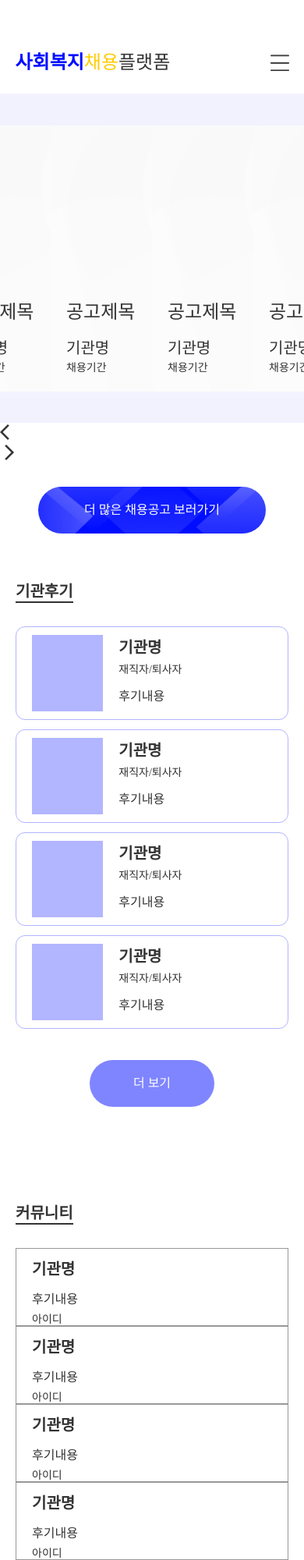
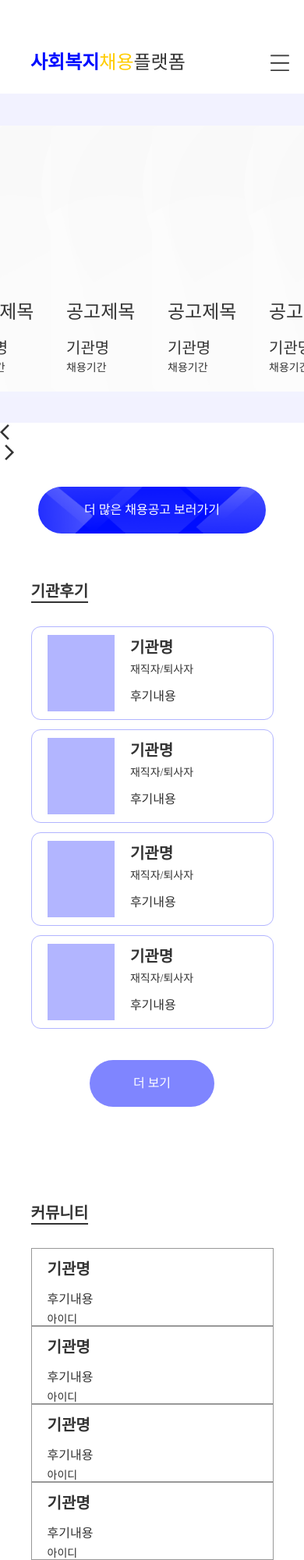
Before and after one commit to Code-KHJ/Needu, a website: page index.html in a window 390 px wide. Shown: the top 2000 px of the page at 78% size. Drawn offline with nearby package versions, Linux system fonts and the light colour scheme; a web font is replaced by a local one.

Commit message:
Add files via upload

```diff
--- a/styles/style_mobile.css
+++ b/styles/style_mobile.css
@@ -17,12 +17,13 @@
   z-index: 11;
 }
 header{
-  width:100%;
+  width:90%;
   height:120px;
   background-color:#fff;
   padding-top:40px;
   padding-left: 5%;
   padding-right: 5%;
+  margin: 0 auto;
 }
 .header_wrap{
   width:100%;
@@ -239,8 +240,8 @@ main{
 
 .con1{
   position:relative;
-  width:100%;
-  margin-top:200px;
+  width:90%;
+  margin: 200px auto 0;
   padding:0 20px;
 }
 .con1_tit{
@@ -321,8 +322,8 @@ main{
 /* con1 end */
 .con2{
   position:relative;
-  width:100%;
-  margin-top:120px;
+  width:90%;
+  margin:120px auto 0;
   padding:0 20px;
 }
 .con2_tit{
--- a/styles/style_pc.css
+++ b/styles/style_pc.css
@@ -280,7 +280,9 @@ footer{
 
 /* pc_1280 */
 @media screen and (min-width:1280px) {
-
+header{
+  width:85%;
+}
 h1{
   width:280px;
   font-size:3rem;
@@ -396,12 +398,14 @@ nav>div{
 /* visual end */
 
 .con1{
+  width:85%;
   margin-top:320px;
   padding:0 80px;
 }
 
 /* con1 end */
 .con2{
+  width:85%;
   padding:0 80px;
 }
 .con2_con{
```
